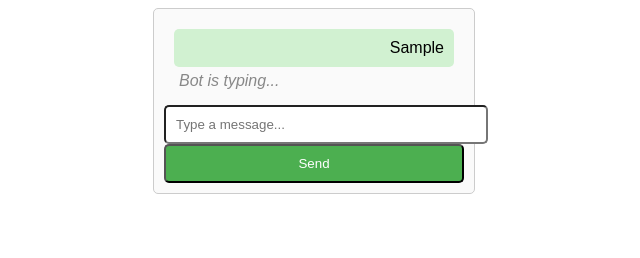
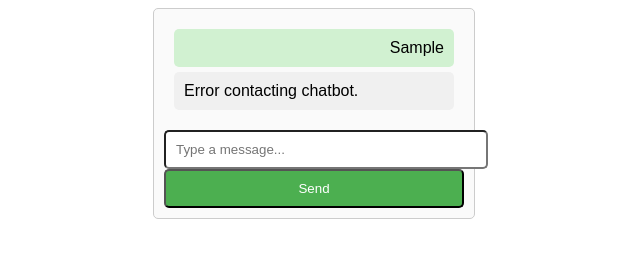
Before and after one commit to Dev-opify/UniConnect_Website, a plain HTML site: page Chatbot/templates/index.html in a window 1280 px wide. Both pictures are taken after typing "Sample" into the empty fields and a click on the button "Send". Shown: the whole page, without its empty margins (326-966 px from the left). Drawn offline with Linux system fonts and the light colour scheme; no server answers.

Commit message:
Updated index.html

```diff
--- a/Chatbot/templates/index.html
+++ b/Chatbot/templates/index.html
@@ -4,10 +4,14 @@
   <meta charset="UTF-8">
   <meta name="viewport" content="width=device-width, initial-scale=1.0">
   <title>Career Guidance Chatbot</title>
+
   <style>
+    /* Basic page styling */
     body {
       font-family: Arial, sans-serif;
     }
+
+    /* Chat container box styling */
     .chat-container {
       width: 300px;
       margin: 0 auto;
@@ -16,26 +20,33 @@
       border-radius: 5px;
       background-color: #fafafa;
     }
+
+    /* Chat message display area */
     .chat-box {
       max-height: 400px;
       overflow-y: auto;
       margin-bottom: 10px;
       padding: 5px;
     }
+
+    /* Styling for user and bot messages */
     .user-message, .bot-message {
       margin: 5px;
       padding: 10px;
       border-radius: 5px;
     }
+
     .user-message {
       background-color: #d1f1d1;
       text-align: right;
     }
+
     .bot-message {
       background-color: #f0f0f0;
       text-align: left;
     }
-    /* Adding more subtle animations for smooth conversation */
+
+    /* Typing indicator style */
     .typing-indicator {
       color: #888;
       font-style: italic;
@@ -45,52 +56,66 @@
 </head>
 <body>
 
+<!-- Chatbot container -->
 <div class="chat-container">
+  <!-- Chat messages will appear here -->
   <div id="chat-box" class="chat-box"></div>
+
+  <!-- User input field -->
   <input type="text" id="user-input" placeholder="Type a message..." style="width: 100%; padding: 10px; border-radius: 5px;">
+
+  <!-- Send button -->
   <button onclick="sendMessage()" style="width: 100%; padding: 10px; border-radius: 5px; background-color: #4CAF50; color: white;">Send</button>
 </div>
 
 <script>
-  // Function to send the user input to the backend and get the response
+  /**
+   * Main function to handle sending user messages
+   * and receiving chatbot responses.
+   */
   async function sendMessage() {
-    const userInput = document.getElementById('user-input').value;
+    const userInput = document.getElementById('user-input').value.trim();
 
-    if (!userInput.trim()) return; // Don't send empty messages
+    // Prevent sending empty messages
+    if (!userInput) return;
 
-    // Display the user's message in the chat
     const chatBox = document.getElementById('chat-box');
+
+    // Display user's message in the chat area
     chatBox.innerHTML += `<div class="user-message">${userInput}</div>`;
 
     // Clear the input field
     document.getElementById('user-input').value = '';
 
-    // Show a typing indicator for the bot
+    // Show typing indicator while waiting for bot's response
     chatBox.innerHTML += `<div class="typing-indicator">Bot is typing...</div>`;
     chatBox.scrollTop = chatBox.scrollHeight;
 
-    // Send the user input to the Flask server
-    const response = await fetch('http://localhost:5000/chat', {
-      method: 'POST',
-      headers: {
-        'Content-Type': 'application/json'
-      },
-      body: JSON.stringify({ message: userInput })
-    });
+    try {
+      // Send POST request to backend /chat route
+      const response = await fetch('/chat', {
+        method: 'POST',
+        headers: { 'Content-Type': 'application/json' },
+        body: JSON.stringify({ message: userInput })
+      });
 
-    // Parse the response from the server
-    const data = await response.json();
-    const botReply = data.response;
+      // Parse JSON response
+      const data = await response.json();
+      const botReply = data.reply;  // Access the 'reply' key returned by Flask
 
-    // Remove the typing indicator
-    const typingIndicator = document.querySelector('.typing-indicator');
-    if (typingIndicator) typingIndicator.remove();
+      // Remove typing indicator
+      document.querySelector('.typing-indicator').remove();
 
-    // Display the bot's response in the chat
-    chatBox.innerHTML += `<div class="bot-message">${botReply}</div>`;
+      // Display bot's reply in chat area
+      chatBox.innerHTML += `<div class="bot-message">${botReply}</div>`;
+      chatBox.scrollTop = chatBox.scrollHeight;
 
-    // Scroll to the bottom of the chat
-    chatBox.scrollTop = chatBox.scrollHeight;
+    } catch (error) {
+      // Remove typing indicator and show error message if API call fails
+      document.querySelector('.typing-indicator').remove();
+      chatBox.innerHTML += `<div class="bot-message">Error contacting chatbot.</div>`;
+      console.error(error);
+    }
   }
 </script>
 
```
